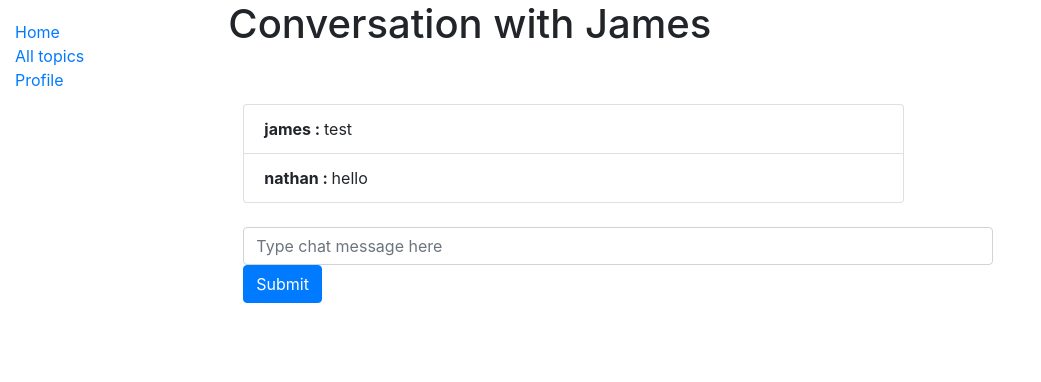
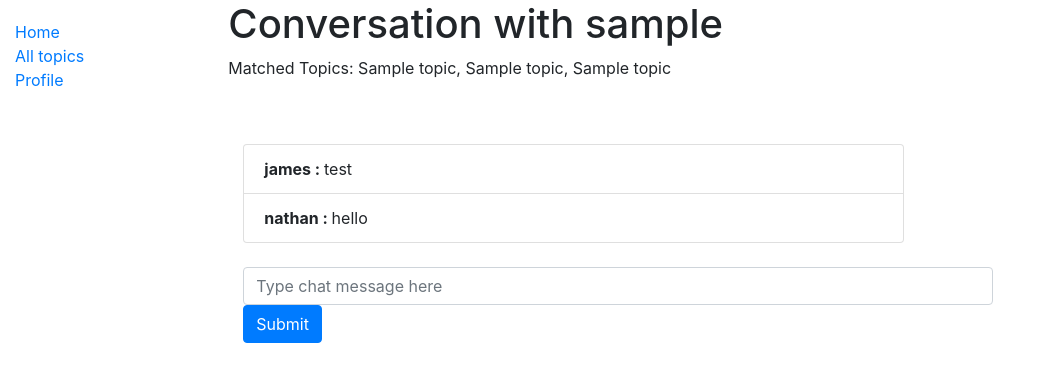
Before and after one commit to VincentLa/teaching-empathy, a Django app: page /pen_pal/conversation/1 in a window 1280 px wide. Shown: the top 382 px of the page, without its empty margins (0-1041 px from the left). Run offline with Django 3.2, Linux system fonts and the light colour scheme; tables that the repository leaves empty hold one stand-in row (values such as "Sample post"); some libraries are stand-ins or nearby versions.

Commit message:
new changes

```diff
--- a/teaching_empathy/pen_pal/templates/conversation.html
+++ b/teaching_empathy/pen_pal/templates/conversation.html
@@ -6,7 +6,8 @@
 
 {% block content %}
 
-<h1>Conversation with James</h1>
+<h1>Conversation with {{ user_match }}</h1>
+<p>Matched Topics: {{ matched_topic_str }}</p>
 <div class="container-fluid">
 
     <br />
@@ -52,11 +53,3 @@
 </div>
 
 {% endblock %}
-
-{% block extra_scripts %}
-
-<script type="text/javascript" src='{% static "chatdemo/reconnecting-websocket.min.js" %}'></script>
-<script type="text/javascript" src='{% static "chatdemo/realtime.js" %}'></script>
-<script type="text/javascript" src='{% static "chatdemo/loadhistory.js" %}'></script>
-
-{% endblock %}
--- a/teaching_empathy/pen_pal/views.py
+++ b/teaching_empathy/pen_pal/views.py
@@ -7,7 +7,7 @@ from .forms import SignUpForm
 
 
 # Create your views here.
-from pen_pal.models import UserProfile, Topic, UserTopic
+from pen_pal.models import UserProfile, Topic, UserTopic, Conversation, Matches
 from django.contrib.auth.models import User
 from pen_pal.forms import ProfileForm
 
@@ -128,6 +128,12 @@ def profile(request):
         return render(request, 'profile.html', context)
 
 def conversation(request, pk):
+    curr_match = Matches.objects.filter(id = pk)[0]
+    users = [curr_match.user1_id, curr_match.user2_id]
+    user_match = [x for x in users if x != request.user][0]
+    matched_topics = [curr_match.topic1_id, curr_match.topic2_id, curr_match.topic3_id]
+    matched_topics = [str(x) for x in matched_topics if x is not None]
+    matched_topic_str = ', '.join(matched_topics)
 
     if request.method == 'POST':
         return
@@ -136,7 +142,8 @@ def conversation(request, pk):
         context = {
             'chat_messages': [{'user': 'james', 'message_text': 'test'},
                               {'user': 'nathan', 'message_text': 'hello'}],
-            'first_message_id' : 0
+            'user_match' : user_match,
+            'matched_topic_str': matched_topic_str
         }
 
         return render(request, 'conversation.html', context)
```
